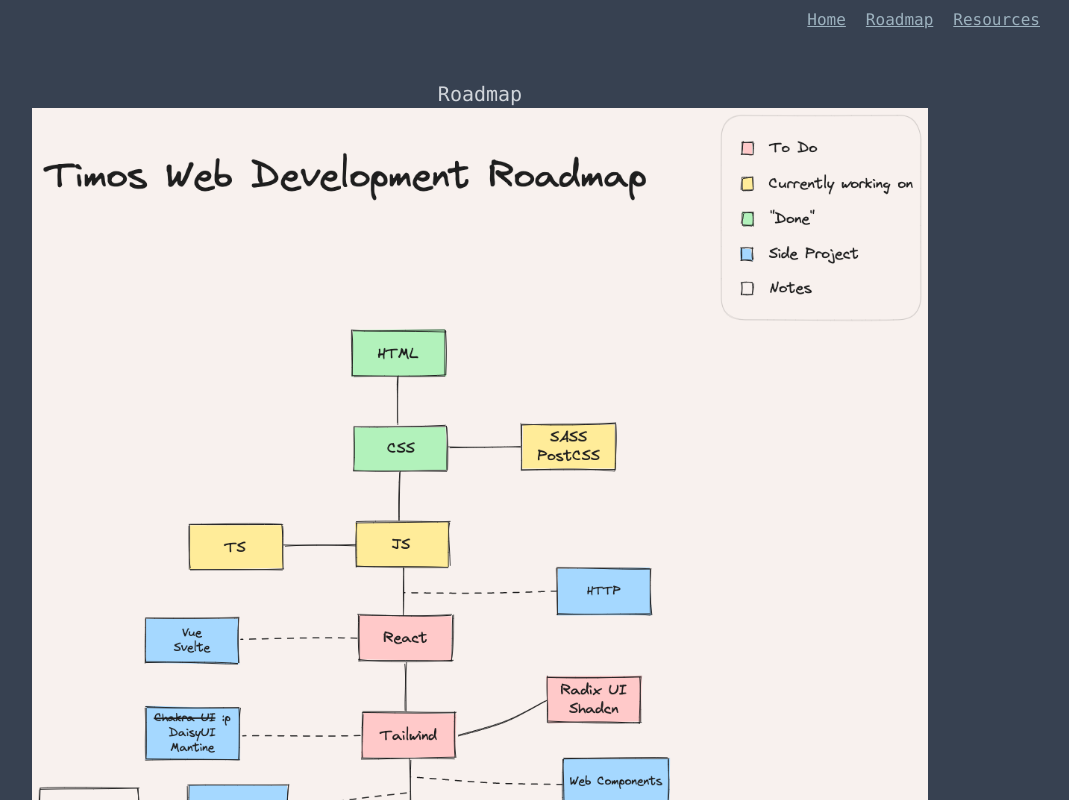
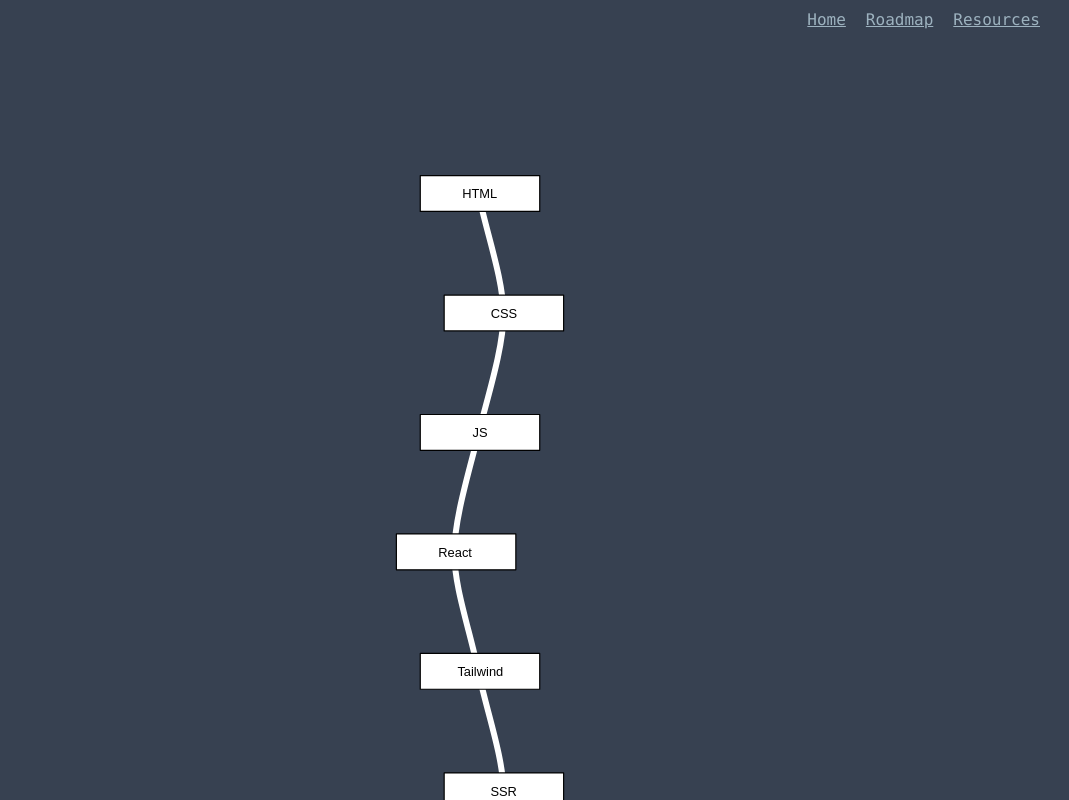
Before and after one commit to timobickmann/roadmap, a React (Vite) app: page /roadmap in a window 1280 px wide. Shown: the top 800 px of the page, without its empty margins (160-1229 px from the left). Built offline with nearby package versions, Linux system fonts and the light colour scheme.

Commit message:
added first testversion of roadmap

```diff
--- a/src/pages/Roadmap.tsx
+++ b/src/pages/Roadmap.tsx
@@ -1,11 +1,252 @@
+// @ts-nocheck
+
 function Roadmap() {
   return (
     <>
-      <div className="container mx-auto flex justify-center">
-        <h1 className="text-xl">Roadmap</h1>
-      </div>
-      <img src="roadmap.png" className="mx-auto" />
+      <svg
+        viewBox="0 0 625 1150"
+        xmlns="http://www.w3.org/2000/svg"
+        fillRule="evenodd"
+        clipRule="evenodd"
+        strokeLinecap="round"
+        strokeLinejoin="round"
+        strokeMiterlimit={1.5}
+      >
+        <path fill="none" d="M0 0H625V1149.24H0z" />
+        <path
+          d="M311.472 412.969c5.797 27.682 17.151 59.131 17.392 83.044.238 23.751-11.456 59.664-17.392 83.917-5.906 24.129-16.82 58.803-16.926 83.099-.103 23.859 11.284 55.584 16.926 83.376"
+          fill="none"
+          stroke="#fff"
+          strokeWidth="4.17px"
+        />
+        <path
+          d="M311.472 79.636c5.797 27.681 17.151 59.131 17.392 83.044.238 23.751-11.456 59.664-17.392 83.916-5.906 24.13-16.82 58.804-16.926 83.099-.103 23.86 11.284 55.584 16.926 83.376M311.472 746.303c5.797 27.681 17.151 59.131 17.392 83.044.238 23.751-11.456 59.664-17.392 83.916-5.906 24.13-16.82 58.803-16.926 83.099-.103 23.86 11.284 55.584 16.926 83.376"
+          fill="none"
+          stroke="#fff"
+          strokeWidth="4.17px"
+        />
+        <path
+          fill="#fff"
+          stroke="#000"
+          strokeWidth=".83px"
+          d="M270.833 1066.67H354.16600000000005V1091.67H270.833z"
+        />
+        <text
+          x="305.666px"
+          y="1082.51px"
+          fontFamily="'ArialMT','Arial',sans-serif"
+          fontSize="8.989px"
+          transform="matrix(1 0 0 .99928 0 .737)"
+        >
+          {"Life"}
+        </text>
+        <path
+          fill="#fff"
+          stroke="#000"
+          strokeWidth=".83px"
+          d="M254.167 983.333H337.5V1008.333H254.167z"
+        />
+        <text
+          x="279.424px"
+          y="999.173px"
+          fontFamily="'ArialMT','Arial',sans-serif"
+          fontSize="8.989px"
+          transform="matrix(1 0 0 .99928 0 .677)"
+        >
+          {"DevOps"}
+        </text>
+        <path
+          fill="#fff"
+          stroke="#000"
+          strokeWidth=".83px"
+          d="M270.833 900H354.16600000000005V925H270.833z"
+        />
+        <text
+          x="284.593px"
+          y="914.816px"
+          fontFamily="'ArialMT','Arial',sans-serif"
+          fontSize="8.989px"
+          transform="matrix(1 0 0 .99928 0 .616)"
+        >
+          {"Desktop "}
+          <tspan x="319.571px 325.567px" y="914.816px 914.816px">
+            {"Ap"}
+          </tspan>
+          {"ps"}
+        </text>
+        <path
+          fill="#fff"
+          stroke="#000"
+          strokeWidth=".83px"
+          d="M287.5 816.667H370.83299999999997V841.667H287.5z"
+        />
+        <text
+          x="304.521px"
+          y="831.536px"
+          fontFamily="'ArialMT','Arial',sans-serif"
+          fontSize="8.989px"
+          transform="matrix(1 0 0 .99928 0 .555)"
+        >
+          {"Mobile "}
+          <tspan x="333.003px 338.999px" y="831.536px 831.536px">
+            {"Ap"}
+          </tspan>
+          {"ps"}
+        </text>
+        <path
+          fill="#fff"
+          stroke="#000"
+          strokeWidth=".83px"
+          d="M270.833 733.333H354.16600000000005V758.333H270.833z"
+        />
+        <text
+          x="305.666px"
+          y="749.173px"
+          fontFamily="'ArialMT','Arial',sans-serif"
+          fontSize="8.989px"
+          transform="matrix(1 0 0 .99928 0 .496)"
+        >
+          {"API"}
+        </text>
+        <path
+          fill="#fff"
+          stroke="#000"
+          strokeWidth=".83px"
+          d="M254.167 650H337.5V675H254.167z"
+        />
+        <text
+          x="274.172px"
+          y="665.84px"
+          fontFamily="'ArialMT','Arial',sans-serif"
+          fontSize="8.989px"
+          transform="matrix(1 0 0 .99928 0 .435)"
+        >
+          {"Databases"}
+        </text>
+        <path
+          fill="#fff"
+          stroke="#000"
+          strokeWidth=".83px"
+          d="M270.833 566.667H354.16600000000005V591.667H270.833z"
+        />
+        <text
+          x="298.34px"
+          y="581.483px"
+          fontFamily="'ArialMT','Arial',sans-serif"
+          fontSize="8.989px"
+          transform="matrix(1 0 0 .99928 0 .374)"
+        >
+          {"Nodejs"}
+        </text>
+        <g>
+          <path
+            fill="#fff"
+            stroke="#000"
+            strokeWidth=".83px"
+            d="M287.5 483.333H370.83299999999997V508.333H287.5z"
+          />
+          <text
+            x="319.78px"
+            y="499.173px"
+            fontFamily="'ArialMT','Arial',sans-serif"
+            fontSize="8.989px"
+            transform="matrix(1 0 0 .99928 0 .315)"
+          >
+            {"SSR"}
+          </text>
+        </g>
+        <g>
+          <path
+            fill="#fff"
+            stroke="#000"
+            strokeWidth=".83px"
+            d="M270.833 400H354.16600000000005V425H270.833z"
+          />
+          <text
+            x="296.731px"
+            y="415.84px"
+            fontFamily="'ArialMT','Arial',sans-serif"
+            fontSize="8.989px"
+            transform="matrix(1 0 0 .99928 0 .254)"
+          >
+            {"T"}
+            <tspan x="301.226px 306.225px" y="415.84px 415.84px">
+              {"ai"}
+            </tspan>
+            {"lwind"}
+          </text>
+        </g>
+        <g>
+          <path
+            fill="#fff"
+            stroke="#000"
+            strokeWidth=".83px"
+            d="M254.167 316.667H337.5V341.667H254.167z"
+          />
+          <text
+            x="283.398px"
+            y="332.507px"
+            fontFamily="'ArialMT','Arial',sans-serif"
+            fontSize="8.989px"
+            transform="matrix(1 0 0 .99928 0 .194)"
+          >
+            {"React"}
+          </text>
+        </g>
+        <g>
+          <path
+            fill="#fff"
+            stroke="#000"
+            strokeWidth=".83px"
+            d="M270.833 233.333H354.16600000000005V258.33299999999997H270.833z"
+          />
+          <text
+            x="307.36px"
+            y="249.068px"
+            fontFamily="'ArialMT','Arial',sans-serif"
+            fontSize="8.989px"
+            transform="matrix(1 0 0 .99928 0 .134)"
+          >
+            {"JS"}
+          </text>
+        </g>
+        <g>
+          <path
+            fill="#fff"
+            stroke="#000"
+            strokeWidth=".83px"
+            d="M287.5 150H370.83299999999997V175H287.5z"
+          />
+          <text
+            x="319.936px"
+            y="165.797px"
+            fontFamily="'ArialMT','Arial',sans-serif"
+            fontSize="8.989px"
+            transform="matrix(1 0 0 .99928 0 .073)"
+          >
+            {"CSS"}
+          </text>
+        </g>
+        <g>
+          <path
+            fill="#fff"
+            stroke="#000"
+            strokeWidth=".83px"
+            d="M270.833 66.667H354.16600000000005V91.667H270.833z"
+          />
+          <text
+            x="300.065px"
+            y="82.507px"
+            fontFamily="'ArialMT','Arial',sans-serif"
+            fontSize="8.989px"
+            transform="matrix(1 0 0 .99928 0 .013)"
+          >
+            {"HTML"}
+          </text>
+        </g>
+      </svg>
     </>
   );
 }
+
 export default Roadmap;
```
